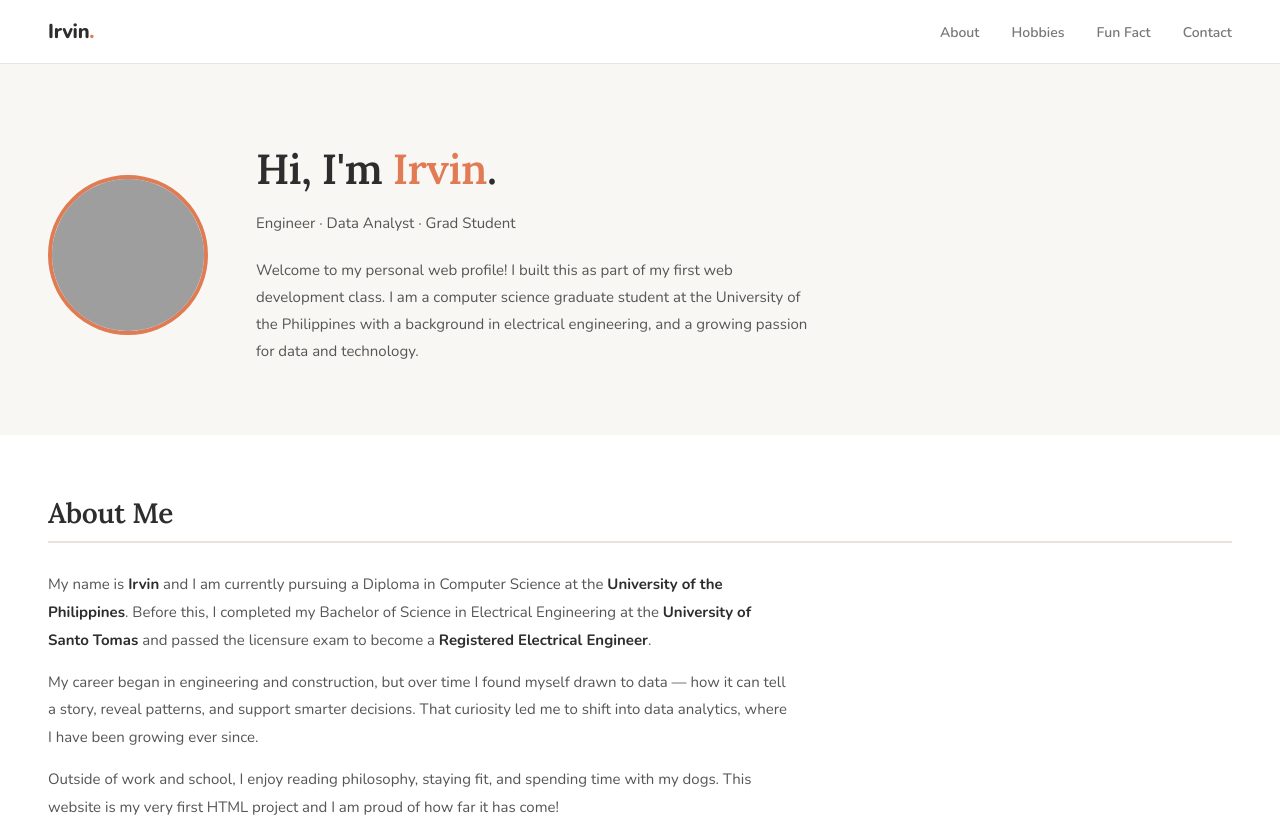
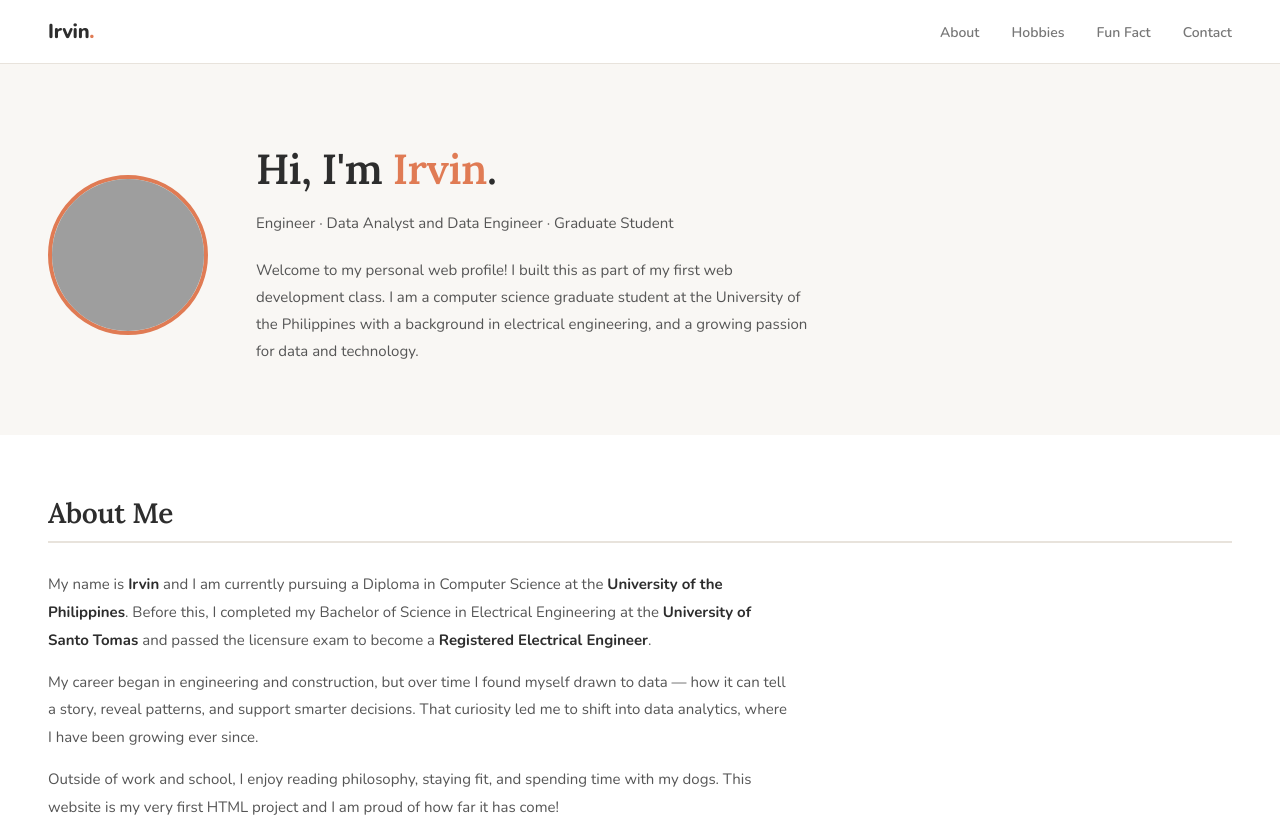
Before and after one commit to irvincabal/cmsc207-mini-project, a plain HTML site: page index.html in a window 1280 px wide. Shown: the top 824 px of the page. Drawn offline with nearby package versions, Linux system fonts and the light colour scheme; grey boxes are pictures that could not be loaded.

Commit message:
Update index.html

```diff
--- a/index.html
+++ b/index.html
@@ -381,7 +381,7 @@
     <img src="profile.jpg" alt="Photo of Irvin" class="hero-photo-placeholder" style="object-fit: cover;">
     <div class="hero-text">
       <h2>Hi, I'm <span>Irvin</span>.</h2>
-      <p class="hero-tagline">Engineer · Data Analyst · Grad Student</p>
+      <p class="hero-tagline">Engineer · Data Analyst and Data Engineer · Graduate Student</p>
       <p>
         Welcome to my personal web profile! I built this as part of my first web development class.
         I am a computer science graduate student at the University of the Philippines with a background in electrical
```
